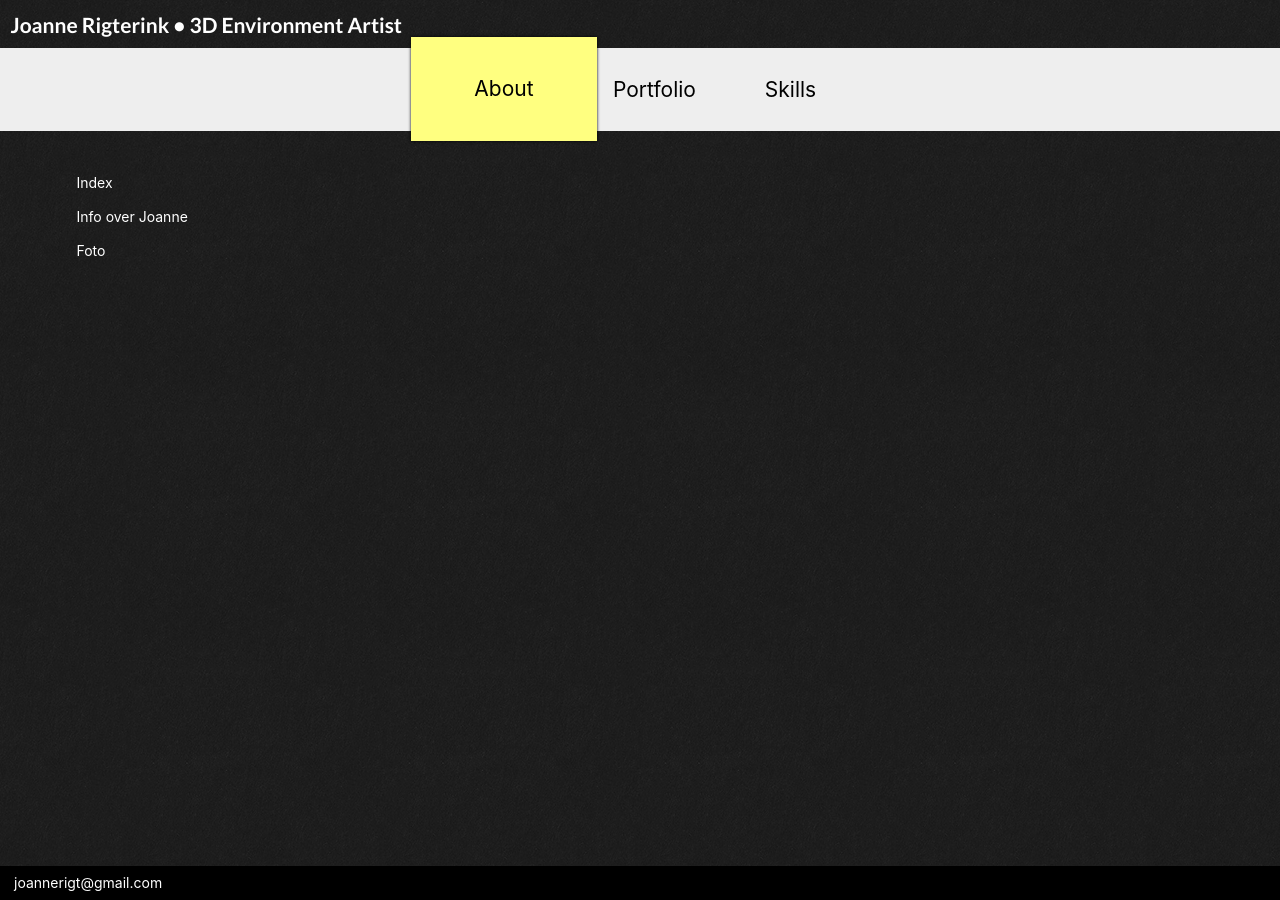
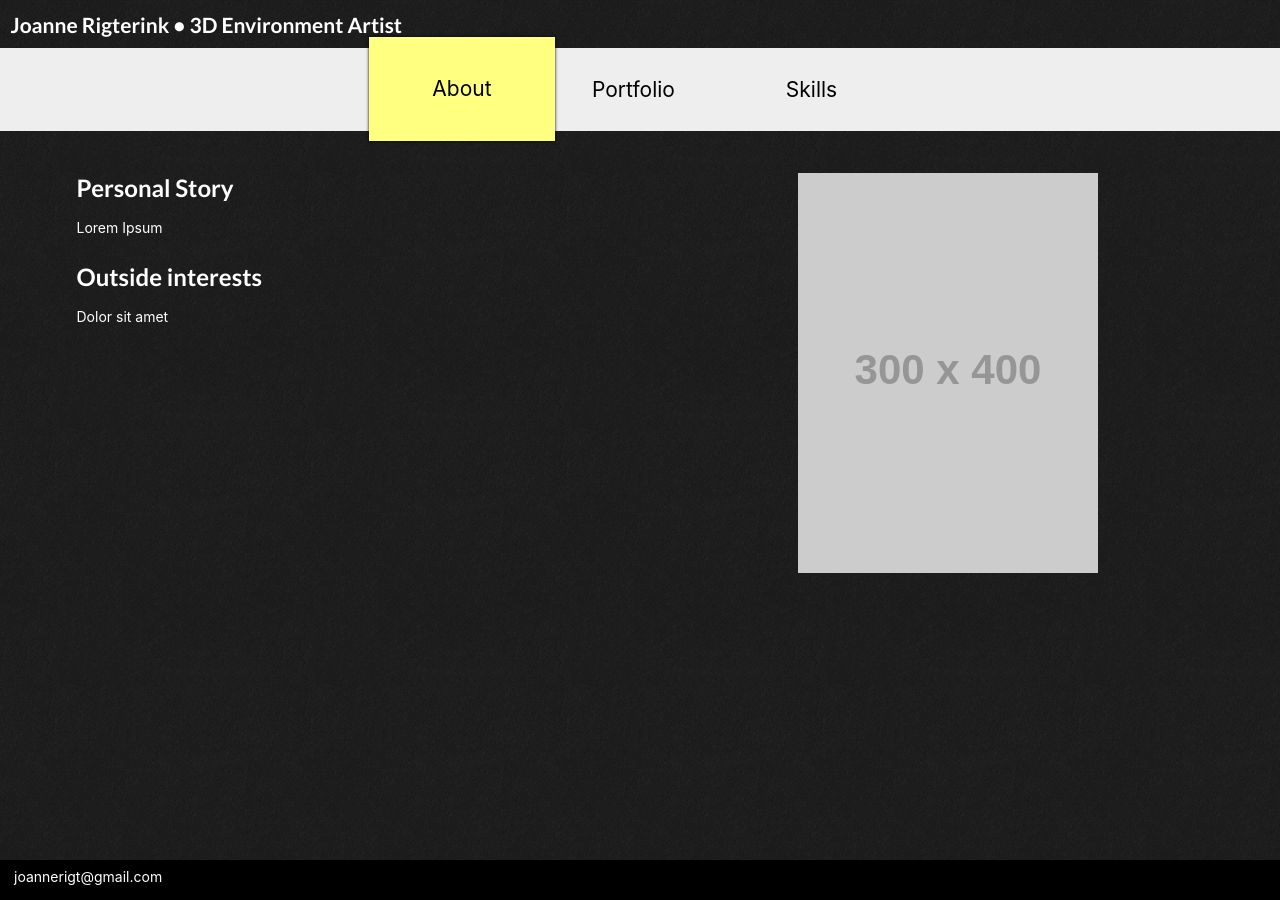
Before and after one commit to Joannerigt/joannerigt.github.io, a Jekyll site: the page built from index.md, in a window 1280 px wide. Built offline with Jekyll 4.4.1, drawn with Linux system fonts in a browser that asks for light colours.

Commit message:
Main work is done.

```diff
--- a/_layouts/default.html
+++ b/_layouts/default.html
@@ -5,7 +5,6 @@
         <meta charset="utf-8">
         <title>{{ site.title }}{% if page.title != "" %} • {{ page.title }} {% endif %}</title>
         <link rel="stylesheet" href="https://cdnjs.cloudflare.com/ajax/libs/semantic-ui/2.4.1/semantic.min.css" integrity="sha256-9mbkOfVho3ZPXfM7W8sV2SndrGDuh7wuyLjtsWeTI1Q=" crossorigin="anonymous" />
-        <script src="https://cdnjs.cloudflare.com/ajax/libs/semantic-ui/2.4.1/semantic.min.js" integrity="sha256-t8GepnyPmw9t+foMh3mKNvcorqNHamSKtKRxxpUEgFI=" crossorigin="anonymous"></script>
 
         <link rel="stylesheet" href="{{ "/assets/css/main.css" | relative_url }}">
     </head>
--- /dev/null
+++ b/_layouts/portfolio.html
@@ -0,0 +1,6 @@
+---
+layout: default
+---
+
+<a class="ui massive icon button back-to-portfolio-link" href="/portfolio"><i class="left arrow icon"></i></a>
+{{content}}
--- a/_sass/main.scss
+++ b/_sass/main.scss
@@ -1,8 +1,9 @@
-$backgroundColor: #111;
+$backgroundColor: #000;
 $bodyColor: #fff;
 $menuBgColor: #eee;
 $bodyFont: -apple-system,BlinkMacSystemFont,"Segoe UI",Helvetica,Arial,sans-serif,"Apple Color Emoji","Segoe UI Emoji","Segoe UI Symbol";
 $menuHeight: 1.5em;
+$footerHeight: 40px;
 
 body {
   background-color: $backgroundColor;
@@ -23,6 +24,11 @@ body {
     padding: .5em;
     font-size: 1.5em;
     margin-bottom: 0;
+
+
+    @media screen and (max-width: 765px) {
+        font-size: 0.7em;
+    }
 }
 
 .main-menu {
@@ -34,8 +40,17 @@ body {
     background-color: $menuBgColor;
     font-size: 1.5em;
 
+    @media screen and (max-width: 765px) {
+        font-size: 0.7em;
+        padding: $menuHeight / 2;
+        margin-top: 1em;
+        margin-bottom: 3em;
+
+    }
+
     a {
         padding: $menuHeight;
+        margin: 1em;
 
         color: black;
         text-decoration: none;
@@ -53,12 +68,30 @@ body {
     }
 }
 
+.content-wrapper {
+    padding-bottom: $footerHeight;
+}
+
 footer {
     position: fixed;
     bottom: 0;
     left: 0;
     right: 0;
     padding: 0.5em 1em;
+    height: $footerHeight;
 
     background-color: black;
 }
+
+.portfolio {
+    .portfolio-item {
+        margin-bottom: 1em;
+    }
+}
+
+.ui.icon.button.back-to-portfolio-link {
+    color: white;
+    background-color: rgba(0,0,0,0.5);
+
+    margin-bottom: 1em;
+}
--- a/index.md
+++ b/index.md
@@ -5,10 +5,21 @@ show_in_menu: true
 menu_item: "About"
 ---
 
-Index
+<div class="ui stackable mobile reversed grid">
+<div class="ten wide column" markdown="1">
+
+## Personal Story
+
+Lorem Ipsum
+
+## Outside interests
 
 
-Info over Joanne
+Dolor sit amet
 
+</div>
+<div class="six wide column" markdown="1">
 
-Foto
+![](https://via.placeholder.com/300x400/)
+
+</div>
```
Also changed, not shown: portfolio.md (+4 -2 lines), portfolio/_posts/2020-06-09-example2.md (+1 -1 lines), portfolio/_posts/2020-06-10-example.md (+1 -1 lines), 7 other files.
